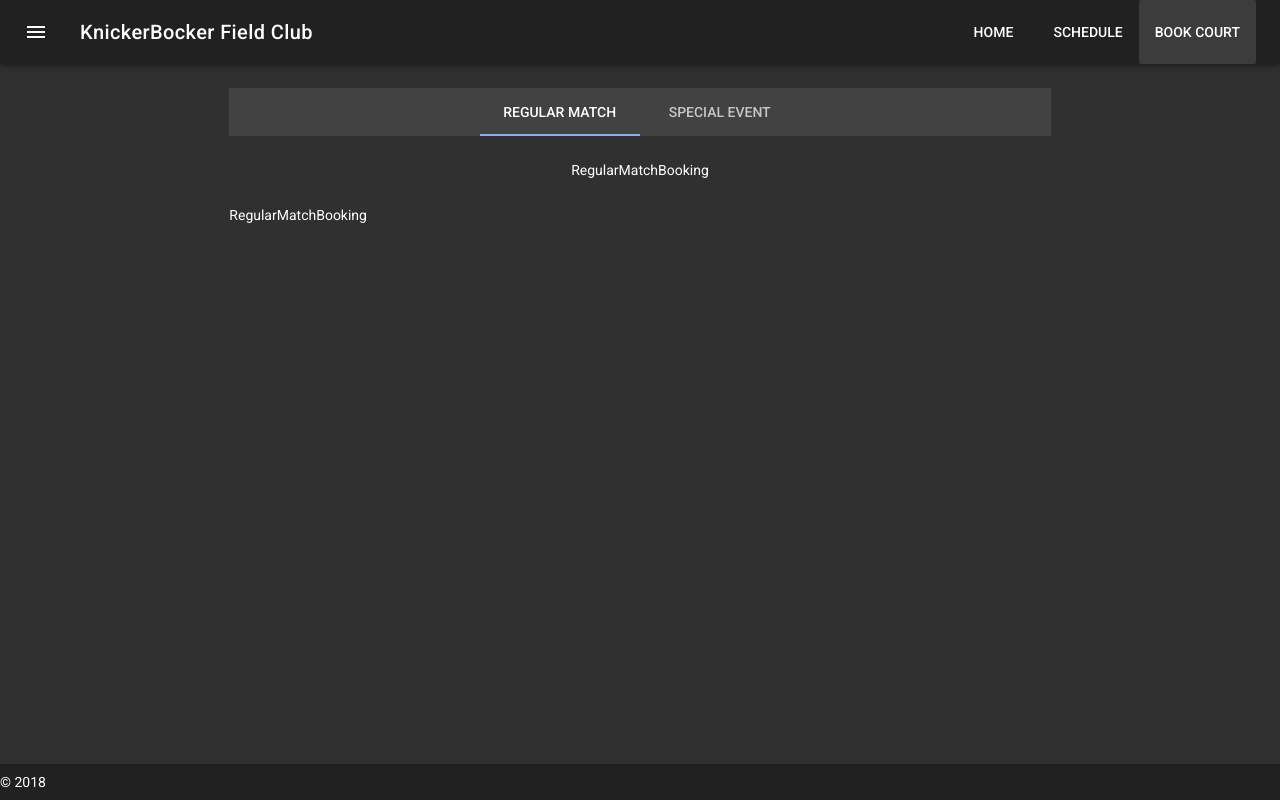
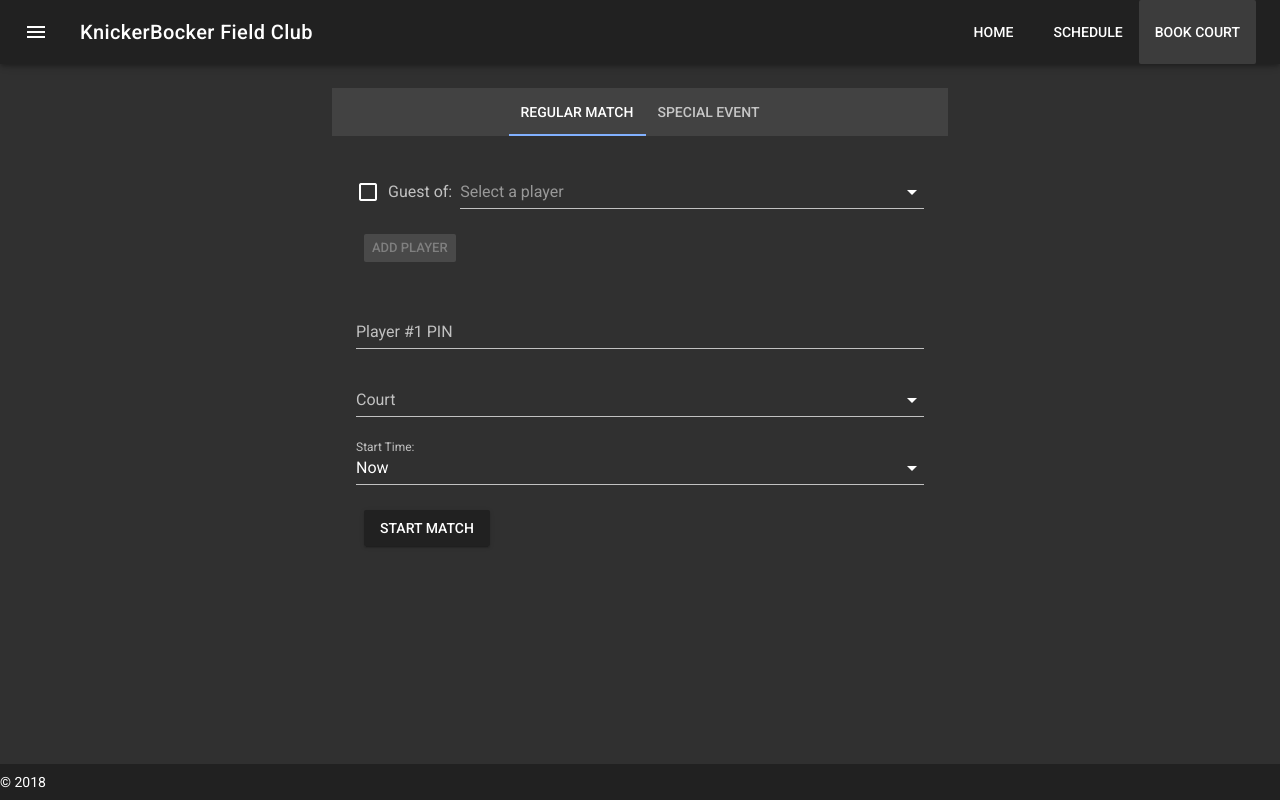
Before and after one commit to dfimiarz/clubhouse-frontend, a Vue app: page /sessions/new in a window 1280 px wide. Built offline with nearby package versions, Linux system fonts and the light colour scheme.

Commit message:
Improvements to RegularMatchBooking component

```diff
--- a/src/components/AddSession.vue
+++ b/src/components/AddSession.vue
@@ -2,9 +2,9 @@
 <template>
 <v-container fluid fill-height="" >
   <v-layout justify-center align-start="" wrap="">
-    <v-flex  sm12 md10 lg8>
+    <v-flex  sm12 md8 lg6>
       <v-tabs
-        fixed-tabs=""
+        centered=""
       >
         <v-tab
           v-for="tab in tabs"
@@ -15,13 +15,14 @@
 
         </v-tab>
         <v-tab-item
+          transition="fade-transition"
+          reverse-transition="fade-transition"
           v-for="tab in tabs"
           :key="tab.key"
         >
           <component v-bind:is="currentTabComponent"></component>
         </v-tab-item>
       </v-tabs>
-      {{ currentTabComponent }}
     </v-flex>
   </v-layout>
 </v-container>
--- a/src/components/RegularMatchBooking.vue
+++ b/src/components/RegularMatchBooking.vue
@@ -1,8 +1,82 @@
 <template>
 <v-container fluid fill-height>
-  <v-layout justify-center align-center>
-    <v-flex shrink>
-      RegularMatchBooking
+  <v-layout justify-start="" align-center>
+    <v-flex xs12 xl10>
+      <v-form>
+
+       <v-layout>
+          <v-checkbox class="shrink mr-2"
+            label="Guest of:"
+            v-model="isGuest"
+          ></v-checkbox>
+          <v-autocomplete
+
+          :items="members"
+          persistent-hint
+          placeholder="Select a player"
+          single-line
+          clearable
+          v-model="player"
+
+        >
+        </v-autocomplete>
+      </v-layout>
+
+      <v-btn @click="addPlayer" :disabled="! isPlayerChosen()" small>
+          Add Player
+      </v-btn>
+
+      <v-container fluid fill-height grid-list-md>
+      <v-layout wrap="" row justify-start="" align-center="">
+        <v-flex
+           v-for="(p, index) in players"
+          :key=p
+          xs12 sm6
+        >
+        <v-card
+          raised=""
+
+          >
+            <v-card-title primary-title>
+
+                <v-layout wrap="" row justify-center="" align-baseline="">
+                  <v-flex xs12>
+                    <div class="title">Player # {{ index + 1}}: {{ p }}</div>
+                  </v-flex>
+                  <v-flex xs12>
+                    <div class="body-2">Repeater status: R0</div>
+                  </v-flex>
+                </v-layout>
+
+            </v-card-title>
+            <v-divider></v-divider>
+            <v-card-actions>
+              <v-spacer></v-spacer>
+              <v-btn @click="removePlayer(p)" small>Remove</v-btn>
+            </v-card-actions>
+        </v-card>
+        </v-flex>
+      </v-layout>
+      </v-container>
+
+      <v-text-field
+          label="Player #1 PIN"
+          type="password"
+          single-line
+        ></v-text-field>
+      <v-select
+        :items="courts"
+        label="Court"
+      ></v-select>
+        <v-select
+        v-model="startTime"
+        :items="startOptions"
+        label="Start Time:"
+      ></v-select>
+      <v-btn>
+          Start Match
+      </v-btn>
+    </v-form>
     </v-flex>
   </v-layout>
 </v-container>
@@ -12,7 +86,32 @@
 export default {
   name: "RegularMatchBooking",
   data: function() {
-    return {}
+    return {
+      members: [
+        'Laurent Mars','Daniel Fimiarz','John Smith','Jun Tsuchiya'
+      ],
+      courts: ['# 1','# 2','# 3','# 4','# 5'],
+      startOptions: ["Now","5 min"],
+      startTime: "Now",
+      isGuest: false,
+      player: null,
+      players: []
+    }
+  },
+  methods:{
+    addPlayer: function (){
+      if( this.players.length < 4 ){
+        this.players.push(this.player)
+        this.player = null
+        this.isGuest = false
+      }
+    },
+    removePlayer: function (player){
+      console.log("Removing" + player)
+    },
+    isPlayerChosen: function (){
+      return this.player != null
+    }
   }
 };
 </script>
```
Also changed, not shown: 1 other file (tests, documents, lock files or other folders).
